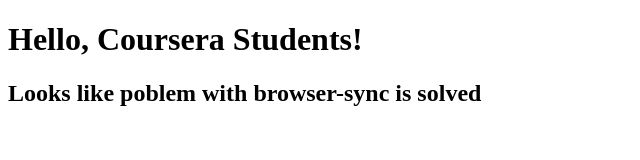
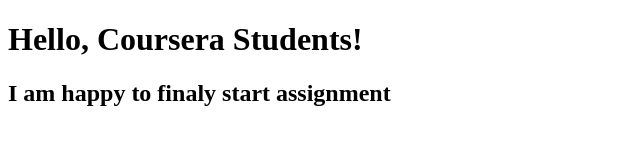
Before and after one commit to ostrigul/coursera-test, a plain HTML site: page index.html in a window 1280 px wide. Shown: the whole page, without its empty margins (0-640 px from the left). Drawn offline with Linux system fonts and the light colour scheme.

Commit message:
Second web file

```diff
--- a/index.html
+++ b/index.html
@@ -7,6 +7,6 @@
   <body>
     <h1>Hello, Coursera Students!</h1>
 
-      <h2>Looks like poblem with browser-sync is solved</h2>
+      <h2>I am happy to finaly start assignment</h2>
   </body>
 </html>
```
